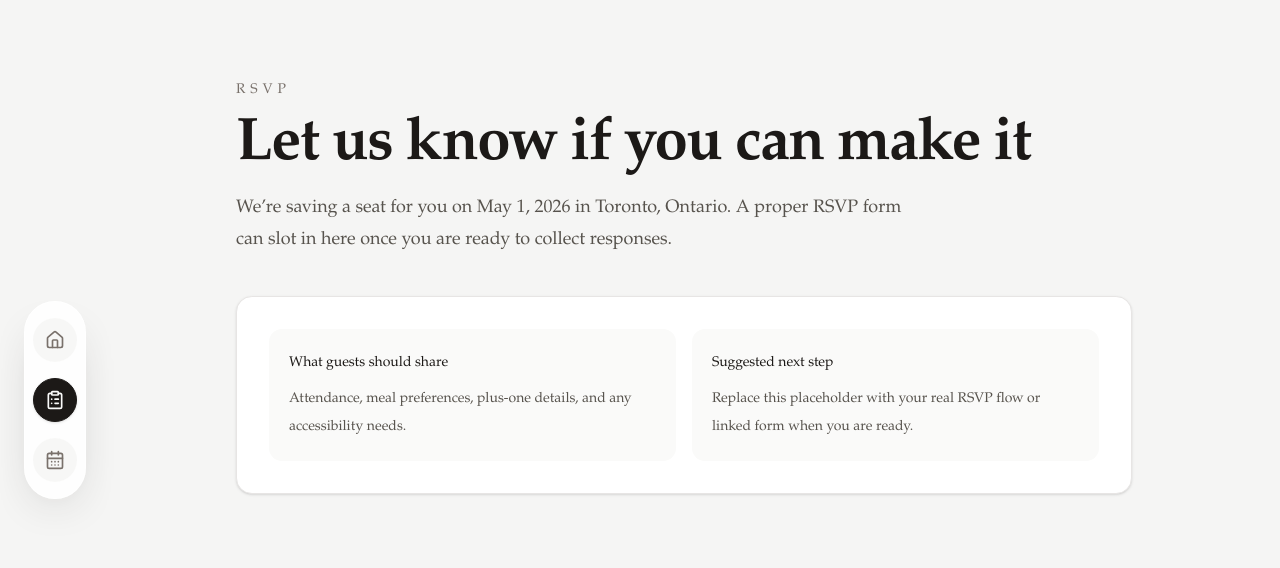
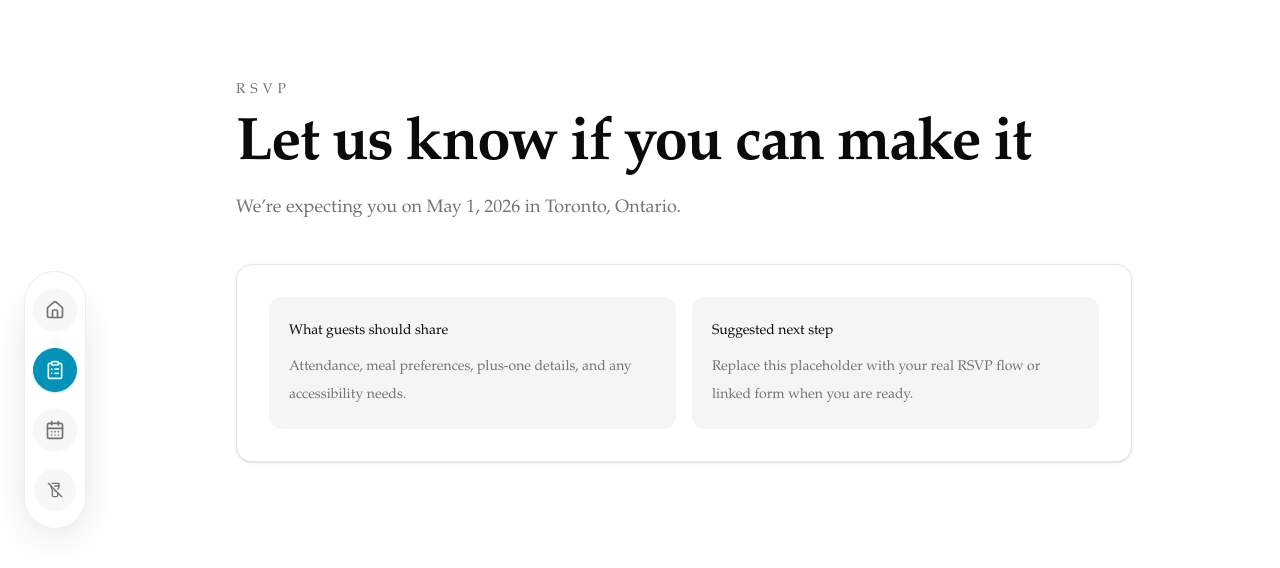
Before and after one commit to aegerita/wedding-site, a Next.js app: page /rsvp in a window 1280 px wide. Shown: the top 568 px of the page. Built offline with nearby package versions, Linux system fonts and the light colour scheme.

Commit message:
add dark theme

```diff
--- a/src/app/globals.css
+++ b/src/app/globals.css
@@ -80,10 +80,6 @@
   --sidebar-foreground: oklch(0.145 0 0);
   --sidebar-primary: oklch(0.609 0.126 221.723);
   --sidebar-primary-foreground: oklch(0.984 0.019 200.873);
-  --sidebar-accent: oklch(0.97 0 0);
-  --sidebar-accent-foreground: oklch(0.205 0 0);
-  --sidebar-border: oklch(0.922 0 0);
-  --sidebar-ring: oklch(0.708 0 0);
 }
 
 .dark {
@@ -93,8 +89,8 @@
   --card-foreground: oklch(0.985 0 0);
   --popover: oklch(0.205 0 0);
   --popover-foreground: oklch(0.985 0 0);
-  --primary: oklch(0.45 0.085 224.283);
-  --primary-foreground: oklch(0.984 0.019 200.873);
+  --primary: oklch(0.715 0.143 215.221);
+  --primary-foreground: oklch(0.302 0.056 229.695);
   --secondary: oklch(0.274 0.006 286.033);
   --secondary-foreground: oklch(0.985 0 0);
   --muted: oklch(0.269 0 0);
@@ -114,10 +110,6 @@
   --sidebar-foreground: oklch(0.985 0 0);
   --sidebar-primary: oklch(0.715 0.143 215.221);
   --sidebar-primary-foreground: oklch(0.302 0.056 229.695);
-  --sidebar-accent: oklch(0.269 0 0);
-  --sidebar-accent-foreground: oklch(0.985 0 0);
-  --sidebar-border: oklch(1 0 0 / 10%);
-  --sidebar-ring: oklch(0.556 0 0);
 }
 
 @layer base {
--- a/src/app/page.tsx
+++ b/src/app/page.tsx
@@ -5,21 +5,21 @@ export default async function Home() {
   const { home } = siteContent;
 
   return (
-    <main className='min-h-screen bg-stone-100 px-6 py-20 text-stone-900 sm:pl-28'>
+    <main className='min-h-screen bg-background px-6 py-20 text-foreground sm:pl-28'>
       <div className='mx-auto flex max-w-4xl flex-col gap-12'>
         <section className='space-y-4'>
-          <p className='text-sm uppercase tracking-[0.35em] text-stone-500'>
+          <p className='text-sm uppercase tracking-[0.35em] text-muted-foreground'>
             {home.date} · {home.location}
           </p>
           <h1 className='text-5xl font-semibold tracking-tight sm:text-7xl'>
             {home.title}
           </h1>
-          <p className='max-w-2xl text-lg leading-8 text-stone-600'>
+          <p className='max-w-2xl text-lg leading-8 text-muted-foreground'>
             {home.intro}
           </p>
         </section>
 
-        <section className='rounded-3xl border border-stone-200 bg-white p-8 shadow-sm'>
+        <section className='rounded-3xl border border-border bg-card p-8 shadow-sm'>
           <SuggestionForm />
         </section>
       </div>
--- a/src/app/rsvp/page.tsx
+++ b/src/app/rsvp/page.tsx
@@ -4,34 +4,32 @@ export default function RsvpPage() {
   const { home } = siteContent;
 
   return (
-    <main className='min-h-screen bg-stone-100 px-6 py-20 text-stone-900 sm:pl-28'>
+    <main className='min-h-screen bg-background px-6 py-20 text-foreground sm:pl-28'>
       <div className='mx-auto flex max-w-4xl flex-col gap-10'>
         <section className='space-y-4'>
-          <p className='text-sm uppercase tracking-[0.35em] text-stone-500'>
+          <p className='text-sm uppercase tracking-[0.35em] text-muted-foreground'>
             RSVP
           </p>
           <h1 className='text-4xl font-semibold tracking-tight sm:text-6xl'>
             Let us know if you can make it
           </h1>
-          <p className='max-w-2xl text-lg leading-8 text-stone-600'>
-            We’re saving a seat for you on {home.date} in {home.location}. A
-            proper RSVP form can slot in here once you are ready to collect
-            responses.
+          <p className='max-w-2xl text-lg leading-8 text-muted-foreground'>
+            We’re expecting you on {home.date} in {home.location}.
           </p>
         </section>
 
-        <section className='rounded-3xl border border-stone-200 bg-white p-8 shadow-sm'>
-          <div className='grid gap-4 text-sm leading-7 text-stone-600 sm:grid-cols-2'>
-            <div className='rounded-2xl bg-stone-50 p-5'>
-              <p className='font-medium text-stone-900'>What guests should share</p>
+        <section className='rounded-3xl border border-border bg-card p-8 shadow-sm'>
+          <div className='grid gap-4 text-sm leading-7 text-muted-foreground sm:grid-cols-2'>
+            <div className='rounded-2xl bg-muted p-5'>
+              <p className='font-medium text-foreground'>What guests should share</p>
               <p className='mt-2'>
                 Attendance, meal preferences, plus-one details, and any
                 accessibility needs.
               </p>
             </div>
 
-            <div className='rounded-2xl bg-stone-50 p-5'>
-              <p className='font-medium text-stone-900'>Suggested next step</p>
+            <div className='rounded-2xl bg-muted p-5'>
+              <p className='font-medium text-foreground'>Suggested next step</p>
               <p className='mt-2'>
                 Replace this placeholder with your real RSVP flow or linked form
                 when you are ready.
--- a/src/components/site/sidebar/index.tsx
+++ b/src/components/site/sidebar/index.tsx
@@ -1,8 +1,11 @@
 'use client';
 
-import { CalendarDays, ClipboardList, House } from 'lucide-react';
+import { CalendarDays, ClipboardList, House, Flashlight, FlashlightOff } from 'lucide-react';
 import Link from 'next/link';
 import { usePathname } from 'next/navigation';
+import { useEffect } from 'react';
+
+import { Button } from '@/components/ui/button';
 
 const navItems = [
   {
@@ -25,12 +28,27 @@ const navItems = [
 export function SidebarNav() {
   const pathname = usePathname();
 
+  useEffect(() => {
+    const savedTheme = window.localStorage.getItem('theme');
+    const prefersDark = window.matchMedia('(prefers-color-scheme: dark)').matches;
+    const nextIsDark = savedTheme ? savedTheme === 'dark' : prefersDark;
+
+    document.documentElement.classList.toggle('dark', nextIsDark);
+  }, []);
+
+  const toggleTheme = () => {
+    const nextIsDark = !document.documentElement.classList.contains('dark');
+
+    document.documentElement.classList.toggle('dark', nextIsDark);
+    window.localStorage.setItem('theme', nextIsDark ? 'dark' : 'light');
+  };
+
   return (
     <nav
       aria-label='Primary'
       className='fixed bottom-6 left-1/2 z-50 -translate-x-1/2 sm:bottom-auto sm:left-6 sm:top-1/2 sm:translate-x-0 sm:-translate-y-1/2'
     >
-      <div className='flex items-center gap-2 rounded-full border border-white/70 bg-white/85 p-2 shadow-[0_18px_45px_-22px_rgba(41,37,36,0.45)] backdrop-blur md:flex-col md:gap-4 md:py-4'>
+      <div className='flex items-center gap-2 rounded-full border border-border/70 bg-background/85 p-2 shadow-[0_18px_45px_-22px_rgba(41,37,36,0.45)] backdrop-blur md:flex-col md:gap-4 md:py-4'>
         {navItems.map(({ href, label, icon: Icon }) => {
           const isActive = href === '/' ? pathname === href : pathname.startsWith(href);
 
@@ -42,8 +60,8 @@ export function SidebarNav() {
               title={label}
               className={`group relative flex h-11 w-11 items-center justify-center rounded-full border transition ${
                 isActive
-                  ? 'border-stone-900 bg-stone-900 text-stone-50 shadow-sm'
-                  : 'border-transparent bg-stone-100/80 text-stone-500 hover:border-stone-200 hover:bg-white hover:text-stone-900'
+                  ? 'border-sidebar-primary bg-sidebar-primary text-sidebar-primary-foreground shadow-sm'
+                  : 'border-transparent bg-muted/80 text-muted-foreground hover:border-border hover:bg-background hover:text-foreground'
               }`}
             >
               <Icon className='h-5 w-5' strokeWidth={2} />
@@ -51,6 +69,15 @@ export function SidebarNav() {
             </Link>
           );
         })}
+        <Button
+          aria-label='Toggle theme'
+          onClick={toggleTheme}
+          className='group relative flex h-11 w-11 items-center justify-center rounded-full border border-transparent bg-muted/80 text-muted-foreground transition hover:border-border hover:bg-background hover:text-foreground'
+        >
+          <FlashlightOff className='h-5 w-5 dark:hidden' strokeWidth={2} />
+          <Flashlight className='hidden h-5 w-5 dark:block' strokeWidth={2} />
+          <span className='sr-only'>Toggle theme</span>
+        </Button>
       </div>
     </nav>
   );
--- a/src/components/site/suggestion/index.tsx
+++ b/src/components/site/suggestion/index.tsx
@@ -10,7 +10,7 @@ const initialFormValues = {
 };
 
 const fieldClassName =
-  'w-full rounded-2xl border border-stone-200 bg-stone-50 px-4 py-3 text-base text-stone-900 placeholder:text-stone-400 focus:border-stone-400 focus:bg-white focus:outline-none';
+  'w-full rounded-2xl border border-input bg-background px-4 py-3 text-base text-foreground placeholder:text-muted-foreground focus:border-ring focus:outline-none';
 
 type SubmitState =
   | { tone: 'success'; message: string }
@@ -66,20 +66,20 @@ export function SuggestionForm() {
     <div>
       <div className='flex flex-col gap-6 sm:flex-row sm:items-start sm:justify-between'>
         <div className='space-y-2'>
-          <p className='text-sm uppercase tracking-[0.25em] text-stone-500'>
+          <p className='text-sm uppercase tracking-[0.25em] text-muted-foreground'>
             Feedback
           </p>
           <h2 className='text-2xl font-semibold tracking-tight'>
             Suggestion Box
           </h2>
-          <p className='text-sm leading-7 text-stone-600'>
+          <p className='text-sm leading-7 text-muted-foreground'>
             If you have ideas to improve the website or our wedding plans,
             we would love to hear from you.
           </p>
         </div>
       </div>
       <form className='mt-4 space-y-5' onSubmit={handleSubmit}>
-      <label className='block text-sm text-stone-700'>
+        <label className='block text-sm text-muted-foreground'>
           <textarea
             className={`${fieldClassName} min-h-36 resize-y`}
             name='message'
@@ -96,8 +96,8 @@ export function SuggestionForm() {
         </label>
 
         <div className='flex flex-col gap-4 sm:flex-row sm:items-end sm:justify-between'>
-        <label className='space-y-2 text-sm text-stone-700'>
-          <span className='font-medium text-stone-900'>Name (Optional)</span>
+          <label className='space-y-2 text-sm text-muted-foreground'>
+            <span className='font-medium text-foreground'>Name (Optional)</span>
             <input
               autoComplete='name'
               className={fieldClassName}
@@ -127,7 +127,9 @@ export function SuggestionForm() {
         <p
           aria-live='polite'
           className={`text-sm ${
-          submitState?.tone === 'error' ? 'text-rose-700' : 'text-emerald-700'
+            submitState?.tone === 'error'
+              ? 'text-rose-700 dark:text-rose-400'
+              : 'text-emerald-700 dark:text-emerald-400'
           }`}
         >
           {submitState?.message ?? ''}
```
Also changed, not shown: src/app/schedule/page.tsx (+17 -17 lines). Lines whose indentation alone changed are shown as unchanged.
